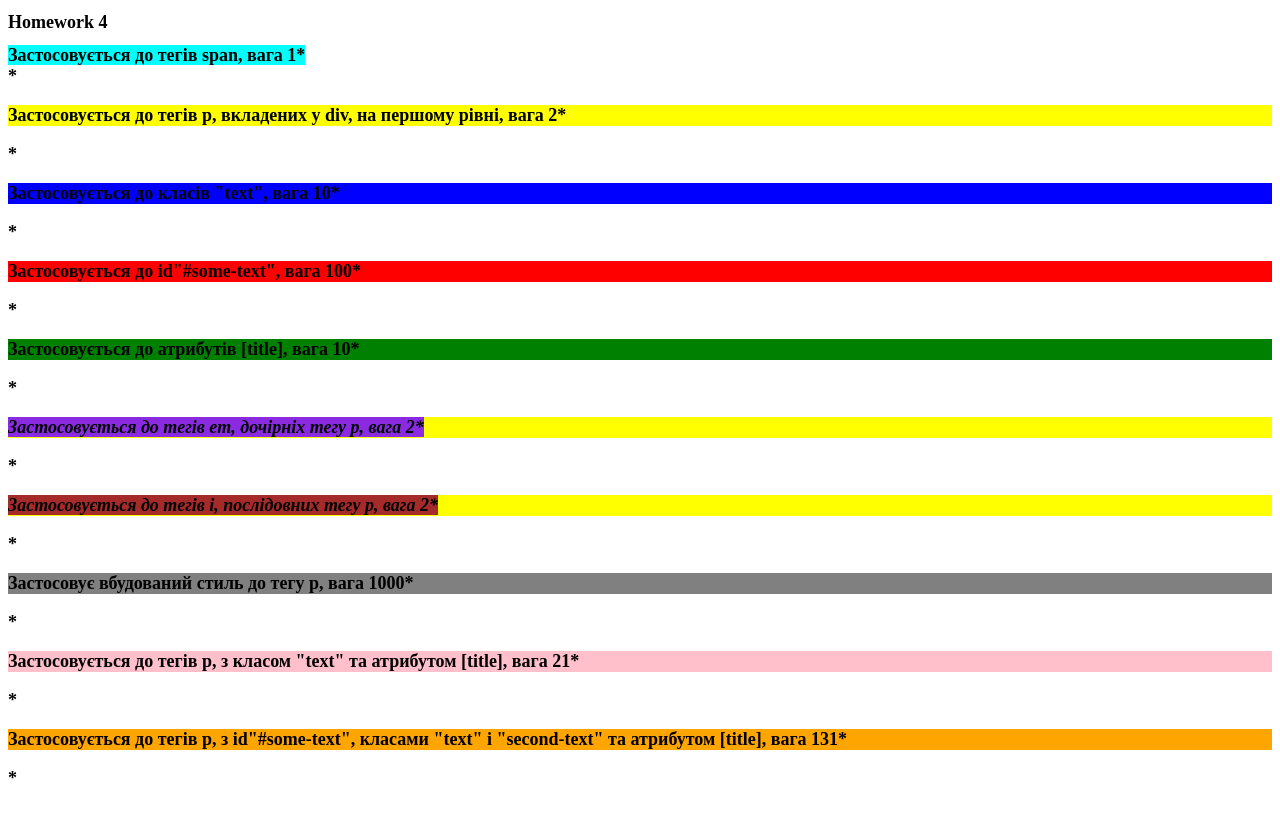
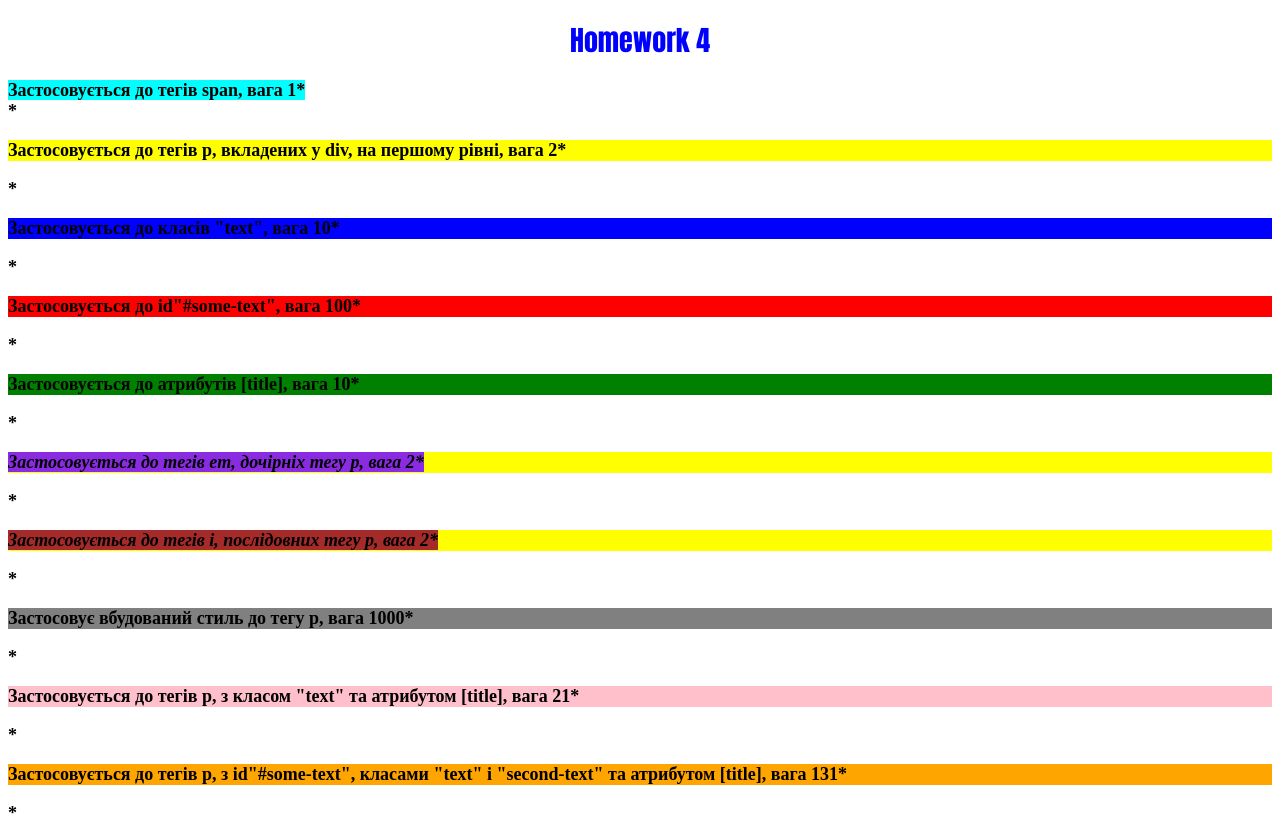
Before and after one commit to fedorovbodya/main-, a plain HTML site: page index.html in a window 1280 px wide. Before the commit the page ends 800 px from the top, so only its background shows below. Drawn offline with Linux system fonts and the light colour scheme.

Commit message:
add style to H1

```diff
--- a/style.css
+++ b/style.css
@@ -2,7 +2,12 @@
     font-weight: 700;
     font-size: 18px;
   }
-
+  h1{
+    text-align: center;
+    font-size: 28px;
+    font-family: Impact, Haettenschweiler, 'Arial Narrow Bold', sans-serif;
+    color: blue;
+  }
   div > p {
     background-color: yellow;
   }
```
